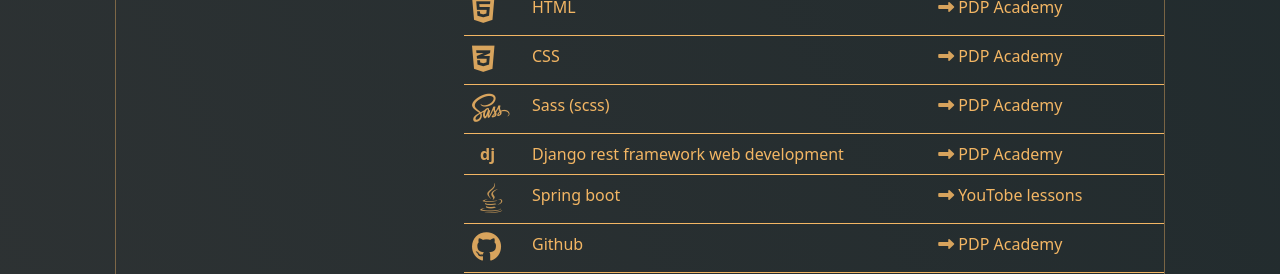
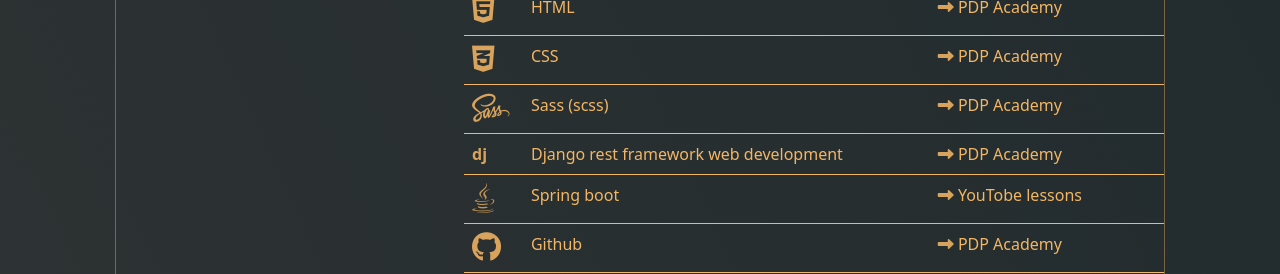
Before and after one commit to dilshod1405/dilshodblog, a React (Create React App) app: page /bio in a window 1280 px wide. Shown: the part 840-1114 px from the top of the page. Built offline with nearby package versions, Linux system fonts and the light colour scheme.

Commit message:
Update Biography.js

```diff
--- a/src/Components/Biography/Biography.js
+++ b/src/Components/Biography/Biography.js
@@ -110,12 +110,12 @@
                 <td><i class="fa-solid fa-right-long fa-fade"></i> <a href="https://online.pdp.uz/">PDP Academy</a></td>
               </tr>
               <tr>
-                <th scope="row" className='fa-fade px-3'>dj</th>
+                <th scope="row" className='fa-fade'>dj</th>
                 <td >Django rest framework web development</td>
                 <td><i class="fa-solid fa-right-long fa-fade"></i> <a href="https://online.pdp.uz/">PDP Academy</a></td>
               </tr>
               <tr>
-                <th scope="row" className='fa-fade px-3'><i className="fa-brands fa-java fa-fade"></i></th>
+                <th scope="row" className='fa-fade'><i className="fa-brands fa-java fa-fade"></i></th>
                 <td >Spring boot</td>
                 <td><i class="fa-solid fa-right-long fa-fade"></i> <a href="https://youtu.be/Nv2DERaMx-4?si=61URGwHmn1CHbOs5">YouTobe lessons</a></td>
               </tr>
```
